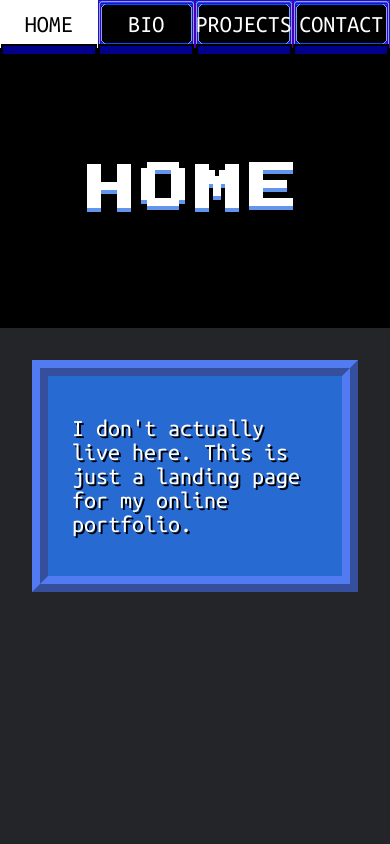
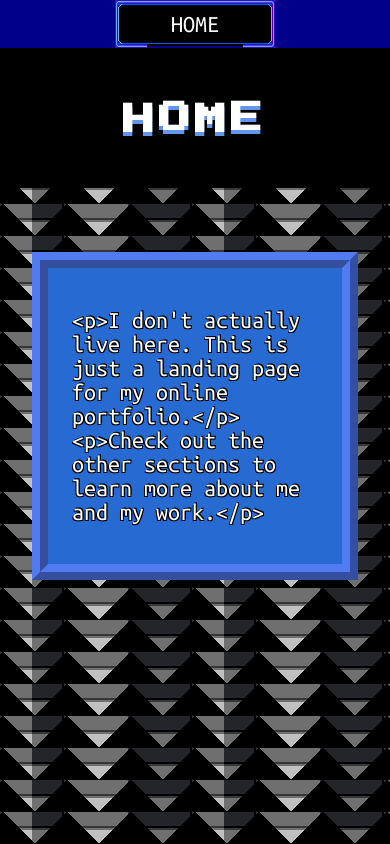
Before and after one commit to JoshMK/josh-portfolio, a React (Create React App) app: page / in a window 390 px wide. Built offline with nearby package versions, Linux system fonts and the light colour scheme.

Commit message:
responsive components

```diff
--- a/src/App.js
+++ b/src/App.js
@@ -23,7 +23,7 @@ class App extends Component {
 	render() {
 		let currentSection = this.state.sections.names[this.state.sectionIndex];
 		return (
-			<div>
+			<React.Fragment>
 				<Header
 				sections={this.state.sections}
 				currentSection={currentSection}
@@ -32,9 +32,9 @@ class App extends Component {
 				<Route
 				exact
 				path="/"
-				render={props => <InfoSection {...props} textContent={"I don't actually live here. This is just a landing page for my online portfolio."} />}
+				render={props => <InfoSection {...props} textContent={"<p>I don't actually live here. This is just a landing page for my online portfolio.</p><p>Check out the other sections to learn more about me and my work.</p>"} />}
 				/>
-			</div>
+    		</React.Fragment>
 		);
 	}
 }
--- a/src/App.scss
+++ b/src/App.scss
@@ -1,16 +1,38 @@
 @import "./_variables.scss";
+//bulma imports
+@import "~bulma/sass/utilities/mixins";
+//@import "~bulma/sass/utilities/initial-variables";
+//@import "~bulma/sass/utilities/derived-variables";
+//@import "~bulma/sass/utilities/mixins";
+//@import "~bulma/sass/grid/_all";
+//global styles
 
-//global styles
+body,
+html,
+#root {
+	height: 100%;
+}
+
+#root {
+	background-image: url('./images/background-bottom.png');
+	background-position: center bottom;
+	background-repeat-y: no-repeat;
+}
+
 body,
 html {
-	height: 100%;
 	background-color: $app-background-color;
+}
+
+body {
+	background-image: url('./images/background-top.png');
+	background-position-y: 188px;
+	background-repeat-y: no-repeat;
+
+	@include from ($tablet) {
+		background-position-y: 328px;
+	}
 }
 
 //google fonts
 @import url('https://fonts.googleapis.com/css?family=Press+Start+2P|Ubuntu+Mono');
-//bulma imports
-@import "~bulma/sass/utilities/initial-variables";
-@import "~bulma/sass/utilities/derived-variables";
-@import "~bulma/sass/utilities/mixins";
-@import "~bulma/sass/grid/_all";
--- a/src/_variables.scss
+++ b/src/_variables.scss
@@ -2,6 +2,6 @@ $app-black: #000;
 $app-white: #fff;
 $app-dark-blue: darkblue;
 $app-light-blue: cornflowerblue;
-$app-background-color: #232528;
+$app-background-color: #3f4248;
 $app-section-color: #276bd2;
 $app-section-border-color: #527af1;
--- a/src/components/header/Header.scss
+++ b/src/components/header/Header.scss
@@ -1,13 +1,30 @@
 @import "../../_variables.scss";
+//bulma imports
+@import "~bulma/sass/utilities/mixins";
 
 .app {
+	&__header {
+		background-color: $app-dark-blue;
+	}
+
 	&__header-sections {
+		width: 160px;
+		height: 48px;
+		overflow: hidden;
 		display: flex;
+		flex-direction: column;
 		justify-content: center;
-		background-color: $app-dark-blue;
 		text-align: center;
-		margin: 0;
+		margin: 0 auto;
 		padding: 0;
+		transition: width .2s;
+
+		@include from($tablet) {
+			width: 100%;
+			margin: 0;
+			flex-direction: row;
+			height: auto;
+		}
 	}
 
 	&__header-section {
@@ -24,6 +41,11 @@
 		cursor: pointer;
 		position: relative;
 		z-index: 2;
+		top: 72px;
+
+		@include from($tablet) {
+			top: 0;
+		}
 
 		a {
 			color: $app-white;
@@ -81,20 +103,29 @@
 	}
 
 	&__header-banner {
-		height: 280px;
+		height: 140px;
 		background-color: $app-black;
 		display: flex;
 		justify-content: center;
 		align-items: center;
+		transition: height .1s;
+
+		@include from($tablet) {
+			height: 280px;
+		}
 	}
 
 	&__header-title {
 		font-family: 'Press Start 2P', 'sans-serif';
 		color: $app-white;
 		margin: 0;
-		font-size: 3em;
+		font-size: 2em;
 		letter-spacing: .125em;
 		text-shadow: 0 4px $app-light-blue;
+
+		@include from ($tablet) {
+			font-size: 3em;
+		}
 	}
 
 	&__header-letter {
--- a/src/components/infoSection/InfoSection.scss
+++ b/src/components/infoSection/InfoSection.scss
@@ -1,18 +1,19 @@
 @import "../../_variables.scss";
+//bulma imports
+@import "~bulma/sass/utilities/mixins";
 
 .app {
 	&__info-section {
-		margin: 32px;
+		margin: 64px 32px 32px 32px;
 		padding: 1em;
 		border: 16px ridge $app-section-border-color;
 		background-color: $app-section-color;
-
 	}
 
 	&__info-text {
 		font-size: 1.5em;
 		color: $app-white;
-		text-shadow: 2px 2px $app-black;
+		text-shadow: 1px -1px 0 $app-black, 1px -1px 0 $app-black, -1px 1px 0 $app-black, 1px 1px 0 $app-black;
 		padding: 0 8px;
 		font-family: 'Ubuntu Mono', 'sans-serif';
 	}
```
Also changed, not shown: src/images/background-bottom.png (added), src/images/background-top.png (added).
